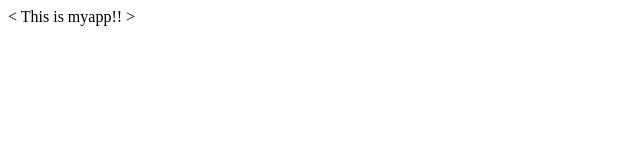
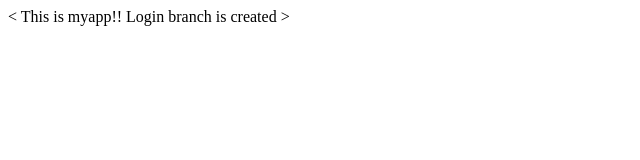
Before and after one commit to hthatik/myapp-20220101, a plain HTML site: page index.html in a window 1280 px wide. Shown: the whole page, without its empty margins (0-640 px from the left). Drawn offline with Linux system fonts and the light colour scheme.

Commit message:
5th commit

```diff
--- a/index.html
+++ b/index.html
@@ -5,5 +5,6 @@
   </head>
   <body>
     This is myapp!!
+    Login branch is created
   </body>
 </html>>
```
Also changed, not shown: login.html (added).
